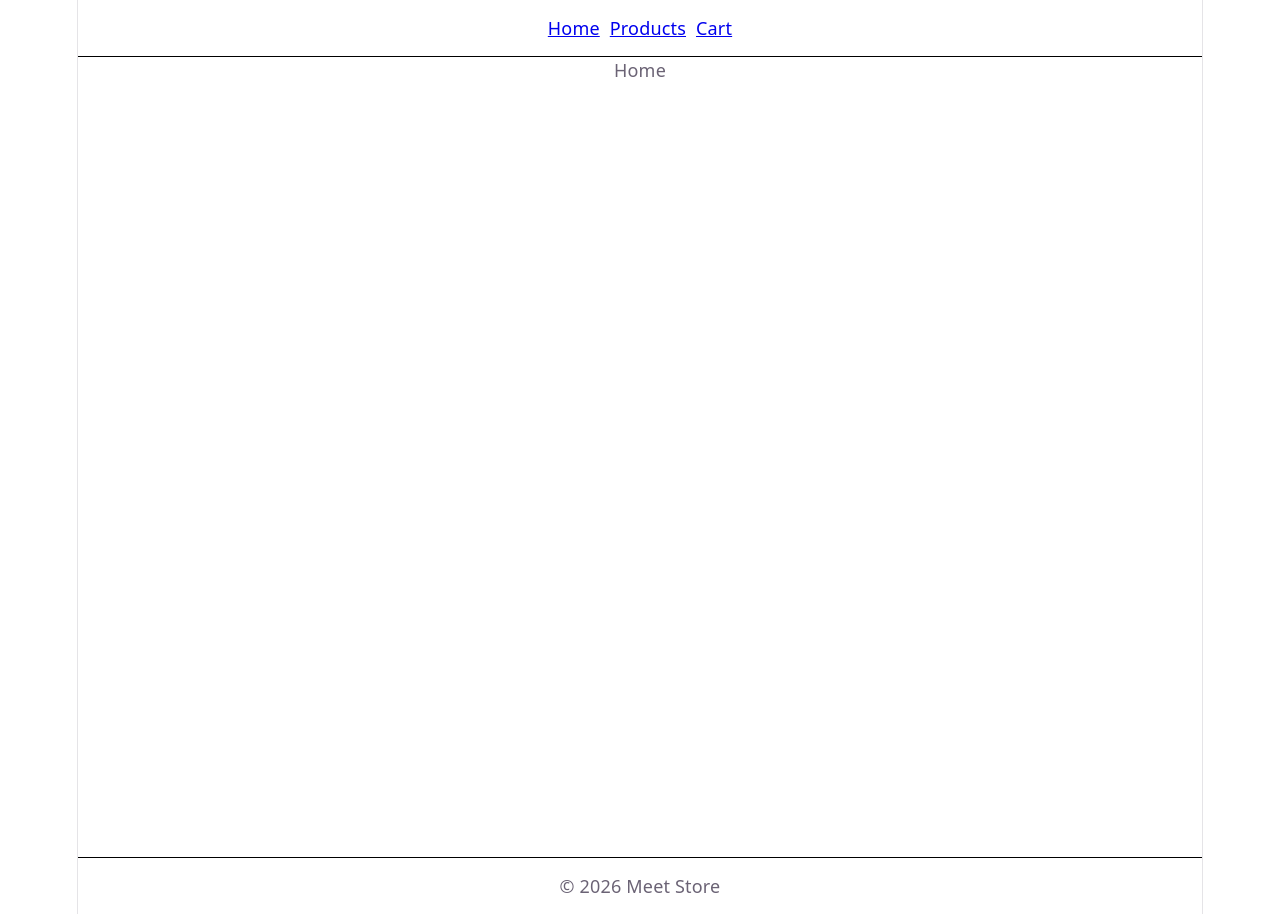
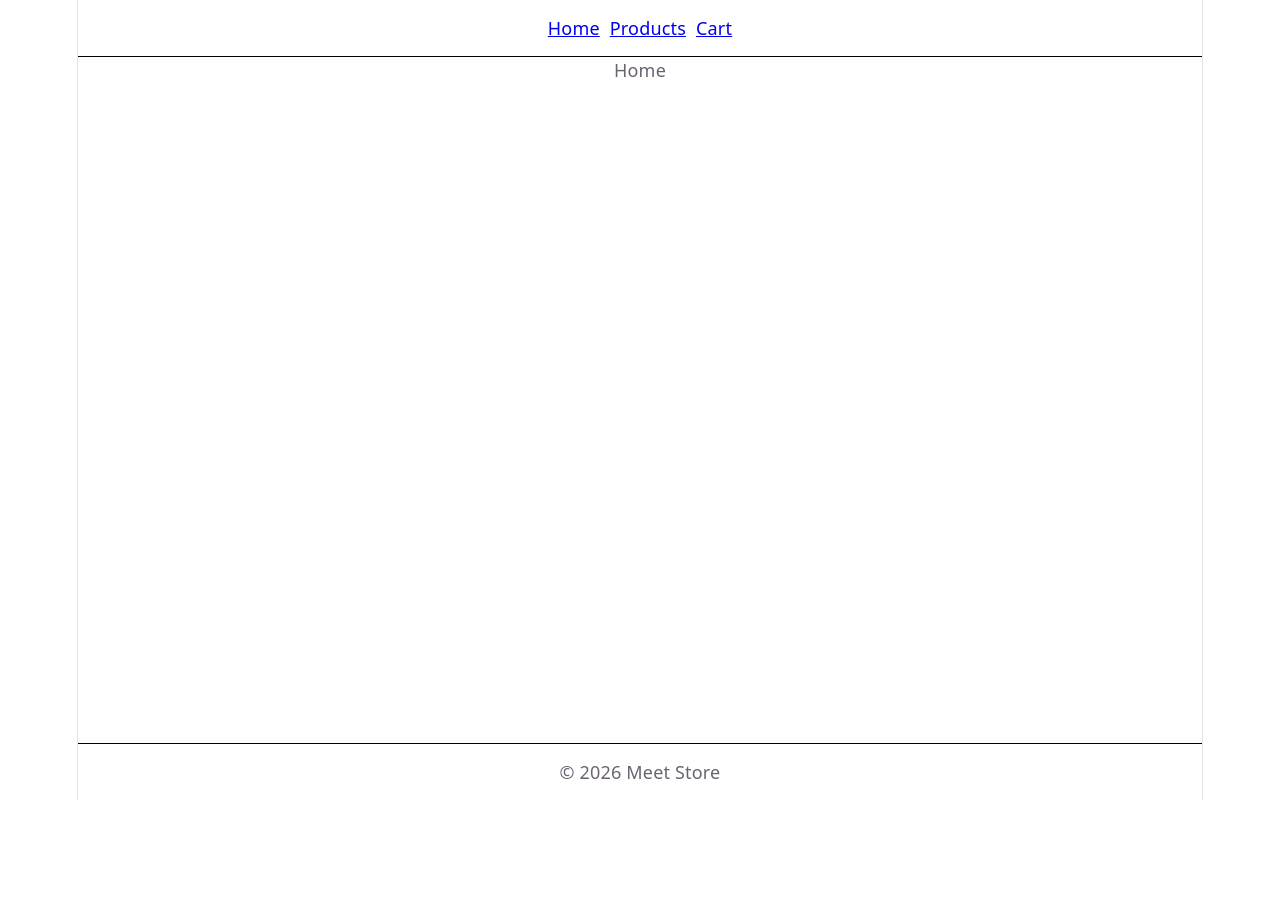
Before and after one commit to MeetKadivar/E-Commerce, a React (Vite) app: page / in a window 1280 px wide. After the commit the page ends 800 px from the top, so only its background shows below. Built offline with nearby package versions, Linux system fonts and the light colour scheme.

Commit message:
Review comments

```diff
--- a/src/App.jsx
+++ b/src/App.jsx
@@ -12,11 +12,11 @@ function App() {
     <Routes>
       <Route path="/" element={<Layout />} >
         <Route index element={<Home />} />
-        <Route path="/products" element={<Products />} />
-        <Route path="/products/:id" element={<ProductDetail />} />
-        <Route path="/cart" element={<Cart />} />
+        <Route path="products" element={<Products />} />
+        <Route path="products/:id" element={<ProductDetail />} />
+        <Route path="cart" element={<Cart />} />
+      </Route>
         <Route path="*" element={<NotFound />} />
-      </Route>
     </Routes>
   )
 }
--- a/src/components/Footer/Footer.jsx
+++ b/src/components/Footer/Footer.jsx
@@ -1,4 +1,3 @@
-import React from 'react'
 import './Footer.css'
 
 function Footer() {
--- a/src/components/Layout/Layout.css
+++ b/src/components/Layout/Layout.css
@@ -1,3 +1,8 @@
 .main-container{
-    height: 800px;
+    flex: 1;
 }
+.layout-container{
+    display: flex;
+    flex-direction: column;
+    min-height: 100svh;
+}
--- a/src/components/Layout/Layout.jsx
+++ b/src/components/Layout/Layout.jsx
@@ -1,4 +1,3 @@
-import React from 'react'
 import Navbar from '../Navbar/Navbar'
 import Footer from '../Footer/Footer'
 import { Outlet } from "react-router-dom";
@@ -6,13 +5,13 @@ import './Layout.css'
 
 function Layout() {
   return (
-    <>
+    <div className='layout-container'>
         <Navbar></Navbar>
         <div className='main-container'>
             <Outlet />
         </div>
         <Footer></Footer>
-    </>
+    </div>
   )
 }
 
--- a/src/components/Navbar/Navbar.jsx
+++ b/src/components/Navbar/Navbar.jsx
@@ -1,14 +1,13 @@
-import React from 'react'
-import { Link } from 'react-router-dom'
+import { Link, NavLink } from 'react-router-dom'
 import './Navbar.css'
 
 function Navbar() {
   return (
-    <div className='nav-container'>
-      <Link to={`/`}>Home</Link>
-      <Link to={`/products`}>Products</Link>
-      <Link to={`cart`}>Cart</Link>
-    </div>
+    <nav className='nav-container'>
+      <NavLink to={`/`}>Home</NavLink>
+      <NavLink to={`/products`}>Products</NavLink>
+      <NavLink to={`cart`}>Cart</NavLink>
+    </nav>
   )
 }
 
```
